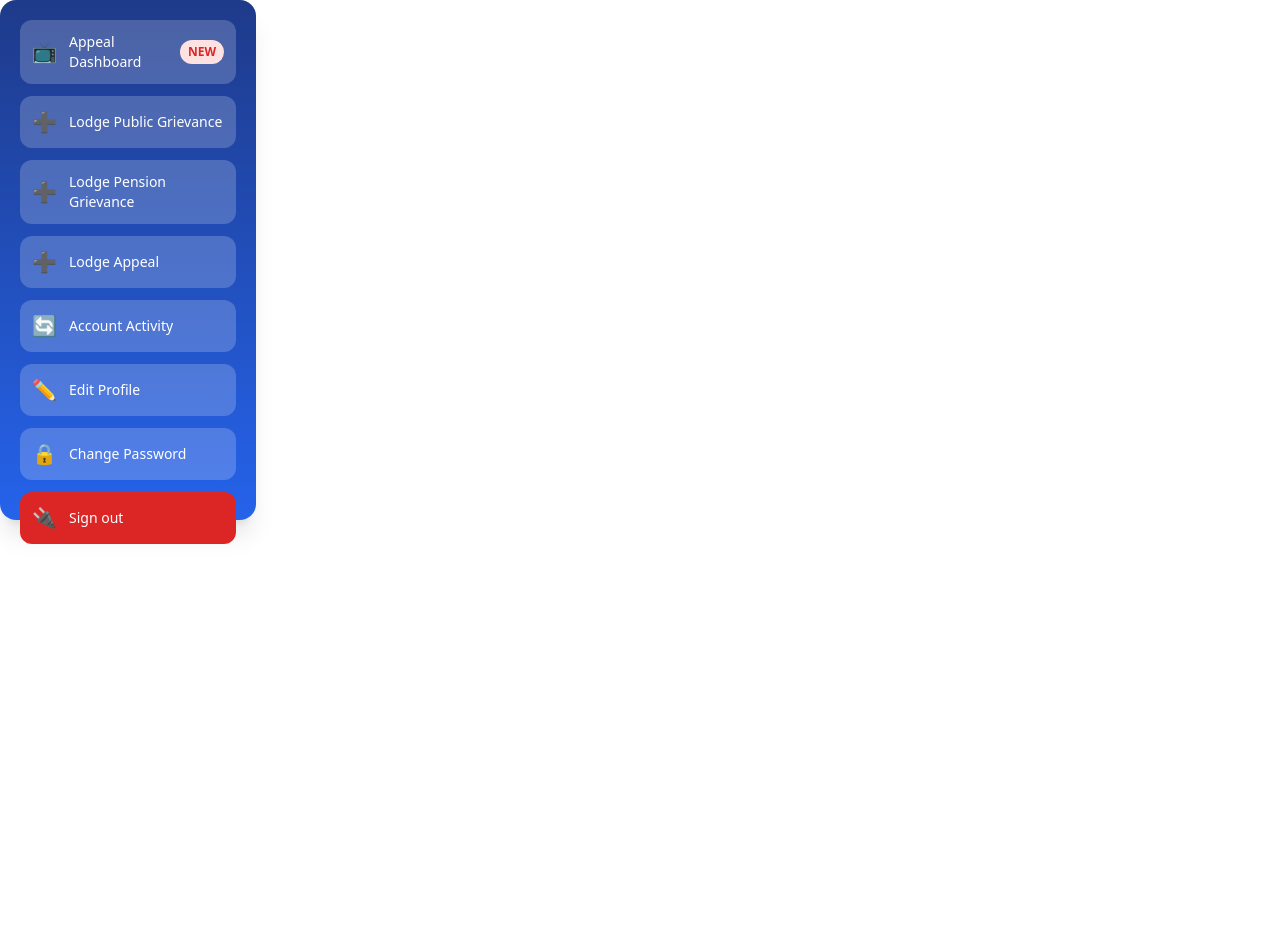
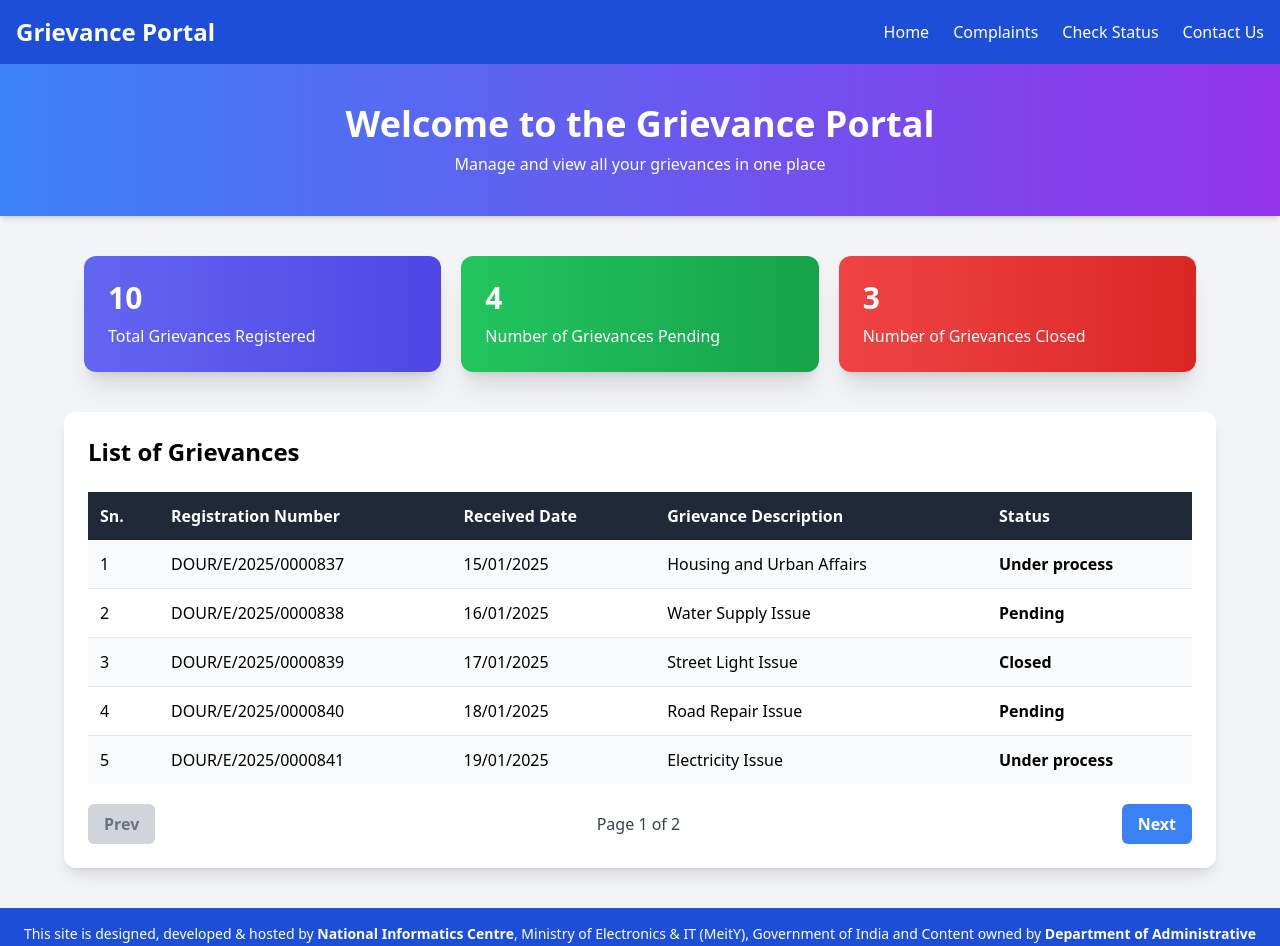
Before and after one commit to sarthaknayyar/aspire-hackathon, a React (Create React App) app in the folder frontend/: page / in a window 1280 px wide. Shown: the top 946 px of the page. Before the commit the page ends 800 px from the top, so only its background shows below. Built offline with nearby package versions, Linux system fonts and the light colour scheme.

Commit message:
Some changes

```diff
--- a/frontend/src/App.js
+++ b/frontend/src/App.js
@@ -1,40 +1,26 @@
-// import { Routes, Route } from "react-router-dom";
-// import Header from "./components/Header";
-// import Footer from "./components/Footer";
-// import Home from "./pages/Home";
-// import Complaints from "./pages/Complaints";
-// import Status from "./pages/Status";
-// import Contact from "./pages/Contact";
-
-// function App() {
-//   return (
-//     <div className="flex flex-col min-h-screen bg-gray-100">
-//       <Header />
-//       <div className="flex-grow">
-//         <Routes>
-//           <Route path="/" element={<Home />} />
-//           <Route path="/complaints" element={<Complaints />} />
-//           <Route path="/status" element={<Status />} />
-//           <Route path="/contact" element={<Contact />} />
-
-//         </Routes>
-//       </div>
-//       <Footer />
-//     </div>
-//   );
-// }
-
-// export default App;
-
-
-
-import Sidebar from "./components/Sidebar";
+import { Routes, Route } from "react-router-dom";
+import Header from "./components/Header";
+import Footer from "./components/Footer";
+import Home from "./pages/Home";
+import Complaints from "./pages/Complaints";
+import Status from "./pages/Status";
+import Contact from "./pages/Contact";
 
 function App() {
   return (
+    <div className="flex flex-col min-h-screen bg-gray-100">
+      <Header />
+      <div className="flex-grow">
+        <Routes>
+          <Route path="/" element={<Home />} />
+          <Route path="/complaints" element={<Complaints />} />
+          <Route path="/status" element={<Status />} />
+          <Route path="/contact" element={<Contact />} />
 
-      <Sidebar />
-
+        </Routes>
+      </div>
+      <Footer />
+    </div>
   );
 }
 
```
